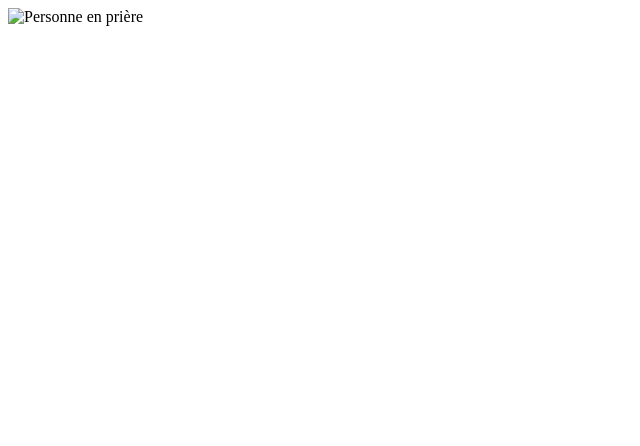
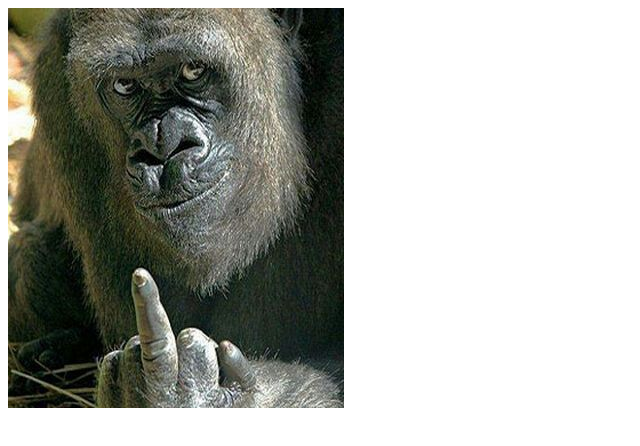
Before and after one commit to todounaw/Ould, a plain HTML site: page index.html in a window 1280 px wide. Shown: the whole page, without its empty margins (0-640 px from the left). Drawn offline with Linux system fonts and the light colour scheme.

Commit message:
Update index.html

```diff
--- a/index.html
+++ b/index.html
@@ -6,7 +6,7 @@
 </head>
 <body>
 
-    <img src="" alt="Personne en prière" style="max-width: 100%; height: auto;">
+    <img src="0535122411ebccad50a0de5d6fec7bc0.jpg" alt="Personne en prière" style="max-width: 100%; height: auto;">
 
 </body>
 </html>
```
